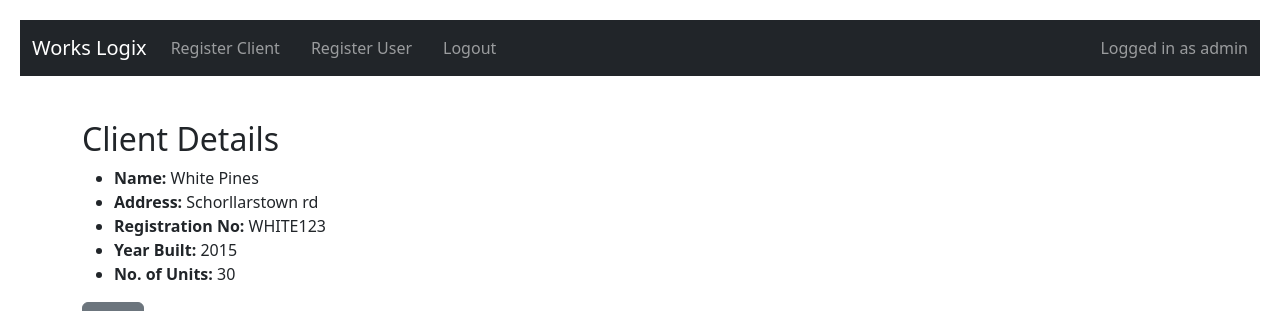
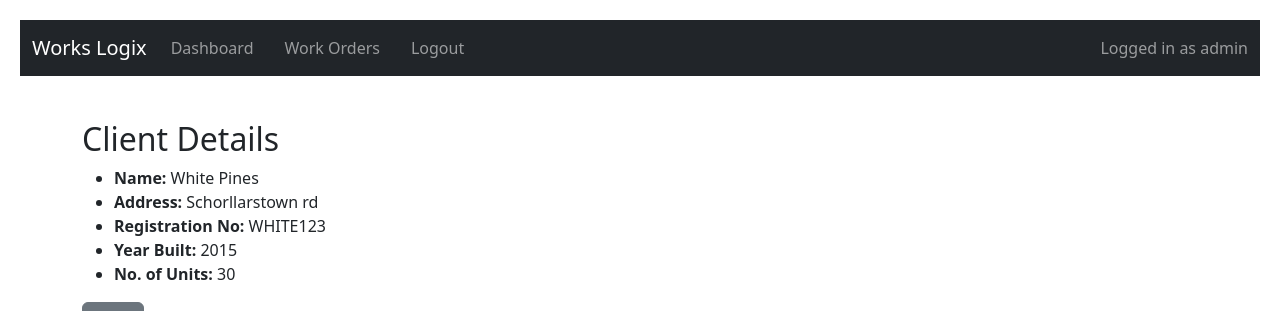
Before and after one commit to gustavowmarques/works-logix, a Flask app: page /clients/1 in a window 1280 px wide. Shown: the top 311 px of the page. Run offline with Flask 3, Linux system fonts and the light colour scheme; a user stored in the database is signed in.

Commit message:
navbar conditions updated, as contractors were seeing links they shouldn't

```diff
--- a/app/templates/base.html
+++ b/app/templates/base.html
@@ -10,7 +10,7 @@
 <body>
   <nav class="navbar navbar-expand-lg navbar-dark bg-dark">
     <div class="container-fluid">
-      <a class="navbar-brand" href="{{ url_for('routes.home') }}">Works Logix</a>
+      <a class="navbar-brand" href="#">Works Logix</a>
       <button class="navbar-toggler" type="button" data-bs-toggle="collapse" data-bs-target="#navbarNav"
         aria-controls="navbarNav" aria-expanded="false" aria-label="Toggle navigation">
         <span class="navbar-toggler-icon"></span>
@@ -20,14 +20,12 @@
         <ul class="navbar-nav me-auto mb-2 mb-lg-0">
           {% if current_user.is_authenticated %}
           {% if current_user.role.value == ROLE_ADMIN %}
-
-
-              <li class="nav-item">
-                <a class="nav-link" href="{{ url_for('routes.register_client') }}">Register Client</a>
-              </li>
-              <li class="nav-item">
-                <a class="nav-link" href="{{ url_for('auth.register') }}">Register User</a>
-              </li>
+          <li class="nav-item">
+            <a class="nav-link" href="{{ url_for('routes.admin_dashboard') }}">Dashboard</a>
+          </li>
+          <li class="nav-item">
+            <a class="nav-link" href="{{ url_for('routes.home') }}">Work Orders</a>
+          </li>
             {% elif current_user.role.value == ROLE_MANAGER %}
               <li class="nav-item">
                 <a class="nav-link" href="{{ url_for('routes.home') }}">Work Orders</a>
@@ -36,9 +34,8 @@
                 <a class="nav-link" href="{{ url_for('routes.create_work_order') }}">Create Work Order</a>
               </li>
               {% elif current_user.role.value == ROLE_CONTRACTOR %}
-
               <li class="nav-item">
-                <a class="nav-link" href="{{ url_for('routes.home') }}">View Work Orders</a>
+                <a class="nav-link" href="{{ url_for('routes.contractor_home') }}">My Work</a>
               </li>
             {% endif %}
           {% endif %}
```
Also changed, not shown: app/static/uploads/SID.png (added), instance/worklogix.db.
